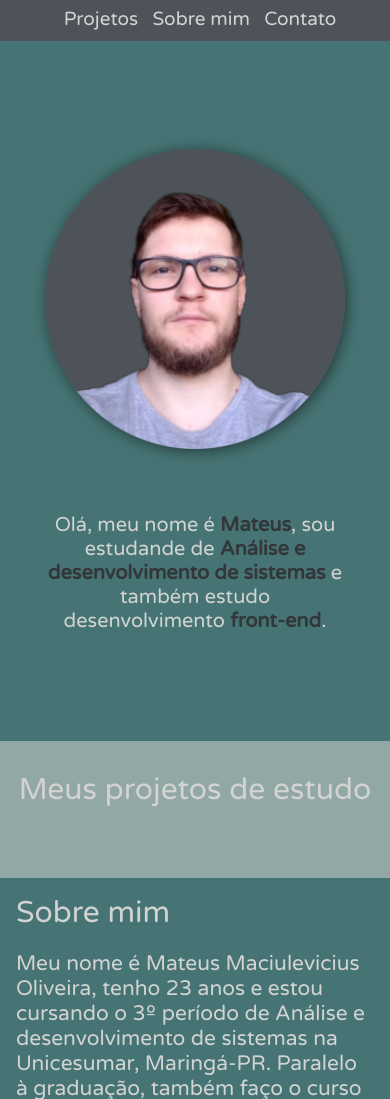
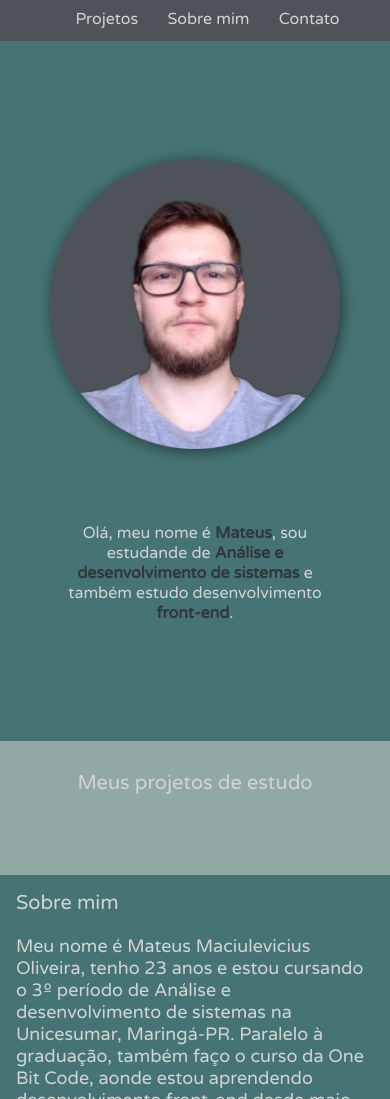
Before and after one commit to DevMateusmac/meu-site, a plain HTML site: page index.html in a window 390 px wide. Shown: the part 109-1208 px from the top of the page. Drawn offline with Linux system fonts and the light colour scheme; no server answers.

Commit message:
ajuste de responsividade

```diff
--- a/style.css
+++ b/style.css
@@ -84,7 +84,7 @@ strong{
 
 .project-section  h2{
   color: #d3d3d3;
-  font-size: 30px;
+  font-size: 28px;
   margin-top: 30px;
   font-weight: 100;
 }
@@ -95,7 +95,7 @@ strong{
   justify-content: center;
   align-items: center;
   flex-wrap: wrap;
-  padding: 10px;
+  padding: 15px;
 }
 
 
@@ -139,7 +139,7 @@ strong{
   justify-content: space-evenly;
   background-color: #4D5359;
   color: lightgrey;
-  font-size: 30px;
+  font-size: 28px;
   height: 135px;
   text-align: center;
 }
@@ -191,7 +191,7 @@ strong{
 
 @media (max-width: 1024px){
   .description p{
-    width: 650px;
+    width: 628px;
     font-size: 30px;
   }
 }
@@ -207,9 +207,12 @@ strong{
     height: 170px;
   }
 
+  #profile-picture{
+    width: 325px;
+  }
   .description p{
-    width: auto;
-    font-size: 25px;
+    width: 550px;
+    font-size: 26px;
   }
 }
 
@@ -228,6 +231,7 @@ strong{
   }
 
   .description p{
+    width: auto;
     font-size: 20px;
   }
 
@@ -246,12 +250,34 @@ strong{
   }
 
   .header a{
-   margin-left: 10px;
-   font-size: 19px;
+   margin-left: 25px;
+   font-size: 16px;
+  }
+
+  #profile-picture{
+    width: 290px;
   }
 
   .description p{
+    font-size: 16px;
     text-align: center;
+  }
+
+  .project-section  h2{
+    font-size: 20px;
+  }
+
+  #my-projects a{
+    font-size: 18px;
+  }
+
+
+  .who-am-I h2{
+    font-size: 20px;
+  }
+
+  .who-am-I p{
+    font-size: 18px;
   }
 
   .footer p{
@@ -261,24 +287,14 @@ strong{
 
 
 
-@media (max-width: 365px){
+@media (max-width: 380px){
 
   .description p{
-    text-align: justify;
-    font-size: 20px;
+    text-align: center;
   }
 
 
   #profile-picture{
     width: auto;
   }
-
-  .project-section  h2{
-    text-align: center;
-    font-size: 22px;
-  }
-
-  .description p{
-    text-align: left;
-  }
 }
```
